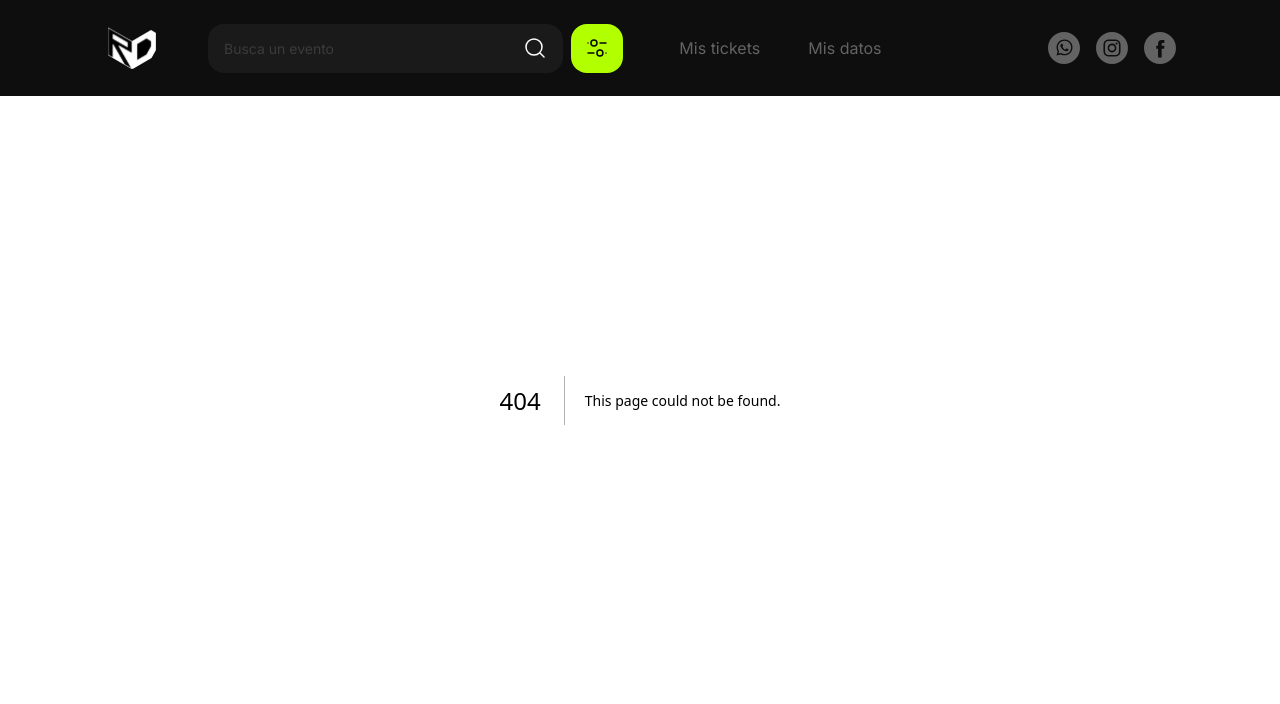
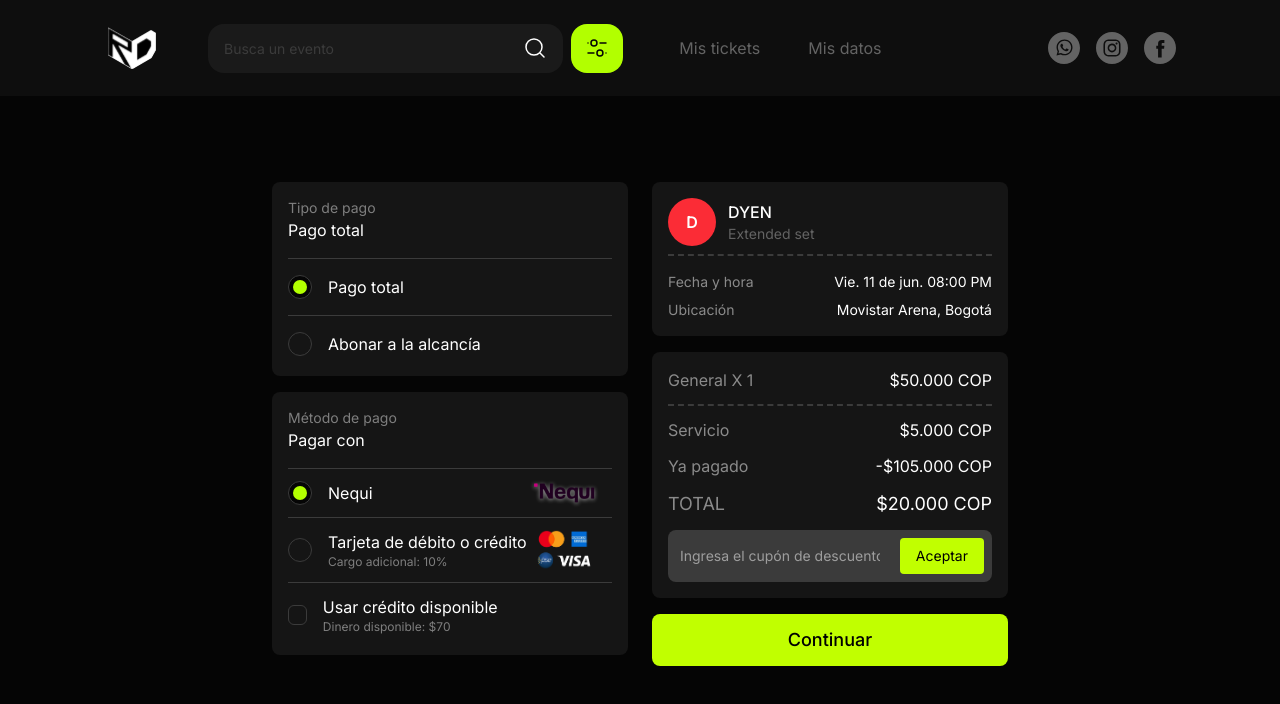
Before and after one commit to Rave-Dates/rave-dates-fe, a Next.js app: page /checkout in a window 1280 px wide. Before the commit this address had no page. Shown: the top 704 px of the page. Built offline with nearby package versions, Linux system fonts and the light colour scheme.

Commit message:
Added checkout view

```diff
--- /dev/null
+++ b/src/app/checkout/page.tsx
@@ -0,0 +1,45 @@
+"use client";
+
+import EventDetails from "@/components/containers/checkout/EventDetails";
+import PaymentMethodSelector from "@/components/containers/checkout/PaymentMethodSelector";
+import PaymentTypeSelector from "@/components/containers/checkout/PaymentTypeSelector";
+import PricingDetails from "@/components/containers/checkout/PricingDetails";
+import GoBackButton from "@/components/ui/buttons/GoBackButton";
+import { useState } from "react";
+
+export default function Checkout() {
+  const [selectedPayment, setSelectedPayment] = useState("Pago total");
+  const [selectedMethod, setSelectedMethod] = useState("Nequi");
+  const [check, setCheck] = useState(false);
+
+  return (
+    <div className="bg-primary-black flex items-center justify-center text-primary-white min-h-screen p-4">
+      <GoBackButton className="absolute z-30 top-10 left-5 px-3 py-3 animate-fade-in" />
+      <div className="w-full py-24 sm:pt-32 lg:pt-32 lg:pb-20 sm:mx-20 lg:mx-20 xl:mx-64 grid lg:grid-cols-2 gap-6">
+        {/* Left Side */}
+        <div className="space-y-4 order-last lg:order-first">
+          <PaymentTypeSelector selected={selectedPayment} setSelected={setSelectedPayment} />
+          <PaymentMethodSelector
+            selected={selectedMethod}
+            setSelected={setSelectedMethod}
+            check={check}
+            setCheck={setCheck}
+          />
+        </div>
+
+        {/* Right Side */}
+        <div className="space-y-4 order-first">
+          <EventDetails />
+          <PricingDetails />
+          <button className="w-full lg:block hidden bg-[#c1ff00] text-black font-medium py-3 rounded-lg text-lg">
+            Continuar
+          </button>
+        </div>
+
+        <button className="w-full lg:hidden block order-last bg-[#c1ff00] text-black font-medium py-3 rounded-lg text-lg">
+          Continuar
+        </button>
+      </div>
+    </div>
+  );
+}
--- /dev/null
+++ b/src/components/containers/checkout/EventDetails.tsx
@@ -0,0 +1,24 @@
+export default function EventDetails() {
+  return (
+    <div className="bg-cards-container rounded-lg p-4">
+      <div className="flex items-center gap-3 pb-2 mb-4 border-dashed border-inactive border-b-2">
+        <div className="w-12 h-12 bg-red-500 rounded-full flex items-center justify-center font-bold">D</div>
+        <div>
+          <div className="font-medium">DYEN</div>
+          <div className="text-sm text-text-inactive">Extended set</div>
+        </div>
+      </div>
+
+      <div className="space-y-2 text-sm">
+        <div className="flex justify-between">
+          <span className="text-primary-white/50">Fecha y hora</span>
+          <span className="text-end">Vie. 11 de jun. 08:00 PM</span>
+        </div>
+        <div className="flex justify-between">
+          <span className="text-primary-white/50">Ubicación</span>
+          <span className="text-end">Movistar Arena, Bogotá</span>
+        </div>
+      </div>
+    </div>
+  );
+}
--- /dev/null
+++ b/src/components/containers/checkout/PaymentMethodSelector.tsx
@@ -0,0 +1,80 @@
+import Image from "next/image";
+import CheckSvg from "@/components/svg/CheckSvg";
+
+type Props = {
+  selected: string;
+  setSelected: (value: string) => void;
+  check: boolean;
+  setCheck: (value: boolean) => void;
+};
+
+export default function PaymentMethodSelector({ selected, setSelected, check, setCheck }: Props) {
+  const methods = ["Nequi", "Tarjeta de débito o crédito"];
+
+  return (
+    <div className="bg-cards-container rounded-lg p-4">
+      <div className="flex flex-col items-start pb-4 border-b border-inactive">
+        <div className="text-sm text-primary-white/45">Método de pago</div>
+        <span>Pagar con</span>
+      </div>
+      {methods.map((item) => (
+        <label
+          key={item}
+          className="flex items-center w-full cursor-pointer group py-3 border-b border-inactive"
+        >
+          <div className="relative">
+            <input
+              type="radio"
+              name="paymentMethod"
+              value={item}
+              checked={selected === item}
+              onChange={() => setSelected(item)}
+              className="sr-only"
+            />
+            <div
+              className={`w-6 h-6 rounded-full border-1 flex items-center justify-center transition-colors ${
+                selected === item
+                  ? "border-inactive bg-primary-black"
+                  : "border-inactive group-hover:border-primary/30"
+              }`}
+            >
+              {selected === item && <div className="w-3.5 h-3.5 bg-primary rounded-full" />}
+            </div>
+          </div>
+          <div className="flex w-full items-center justify-between px-4">
+            <div className="flex flex-col items-start justify-center">
+              <span className="group-hover:text-lime-200 font-light transition-colors">{item}</span>
+              <h3 className={`${item === "Nequi" && "hidden"} text-xs text-primary-white/45`}>
+                Cargo adicional: 10%
+              </h3>
+            </div>
+            <Image
+              className={item === "Nequi" ? "w-16 h-5 object-cover drop-shadow-sm drop-shadow-white/60" : "w-16 h-10 object-cover"}
+              src={item === "Nequi" ? "/images/nequi.png" : "/images/payment-methods.png"}
+              width={100}
+              height={100}
+              alt="logo"
+            />
+          </div>
+        </label>
+      ))}
+
+      <div className="flex items-center pt-3 pb-1 select-none">
+        <input type="checkbox" id="receiveInfo" checked={check} onChange={() => setCheck(!check)} className="hidden" />
+        <div
+          onClick={() => setCheck(!check)}
+          className={`w-5 h-5 duration-100 rounded-md flex items-center justify-center transition-colors cursor-pointer border
+          ${check ? "bg-primary text-primary-black border-primary" : "border-inactive text-transparent"}`}
+        >
+          <CheckSvg />
+        </div>
+        <label htmlFor="receiveInfo" className="w-full flex items-center justify-between px-4 select-none cursor-pointer">
+          <div className="flex font-light flex-col items-start justify-center">
+            Usar crédito disponible
+            <h3 className="text-xs text-primary-white/45">Dinero disponible: $70</h3>
+          </div>
+        </label>
+      </div>
+    </div>
+  );
+}
--- /dev/null
+++ b/src/components/containers/checkout/PaymentTypeSelector.tsx
@@ -0,0 +1,44 @@
+type Props = {
+  selected: string;
+  setSelected: (value: string) => void;
+};
+
+export default function PaymentTypeSelector({ selected, setSelected }: Props) {
+  const payments = ["Pago total", "Abonar a la alcancía"];
+
+  return (
+    <div className="bg-cards-container rounded-lg p-4 pb-1">
+      <div className="flex flex-col items-start pb-4 border-b border-inactive">
+        <div className="text-sm text-primary-white/45">Tipo de pago</div>
+        <span>{selected}</span>
+      </div>
+      {payments.map((item) => (
+        <label
+          key={item}
+          className="flex items-center w-full cursor-pointer group py-4 not-last:border-b border-inactive"
+        >
+          <div className="relative">
+            <input
+              type="radio"
+              name="paymentType"
+              value={item}
+              checked={selected === item}
+              onChange={() => setSelected(item)}
+              className="sr-only"
+            />
+            <div
+              className={`w-6 h-6 rounded-full border-1 flex items-center justify-center transition-colors ${
+                selected === item
+                  ? "border-inactive bg-primary-black"
+                  : "border-inactive group-hover:border-primary/30"
+              }`}
+            >
+              {selected === item && <div className="w-3.5 h-3.5 bg-primary rounded-full" />}
+            </div>
+          </div>
+          <span className="group-hover:text-lime-200 font-light px-4 transition-colors">{item}</span>
+        </label>
+      ))}
+    </div>
+  );
+}
--- /dev/null
+++ b/src/components/containers/checkout/PricingDetails.tsx
@@ -0,0 +1,32 @@
+export default function PricingDetails() {
+  return (
+    <div className="bg-cards-container rounded-lg p-4 space-y-3">
+      <div className="flex justify-between border-dashed border-inactive border-b-2 pb-3">
+        <span className="text-primary-white/50">General X 1</span>
+        <span className="text-end">$50.000 COP</span>
+      </div>
+      <div className="flex justify-between">
+        <span className="text-primary-white/50">Servicio</span>
+        <span className="text-end">$5.000 COP</span>
+      </div>
+      <div className="flex justify-between">
+        <span className="text-primary-white/50">Ya pagado</span>
+        <span className="text-end">-$105.000 COP</span>
+      </div>
+      <div className="flex justify-between text-lg">
+        <span className="text-primary-white/50">TOTAL</span>
+        <span className="text-end">$20.000 COP</span>
+      </div>
+      <div className="flex">
+        <input
+          type="text"
+          placeholder="Ingresa el cupón de descuento"
+          className="w-full text-sm bg-inactive outline-none rounded-l-lg px-3"
+        />
+        <div className="bg-inactive p-2 rounded-r-lg">
+          <button className="bg-[#c1ff00] text-black rounded px-4 py-2 text-sm">Aceptar</button>
+        </div>
+      </div>
+    </div>
+  );
+}
```
